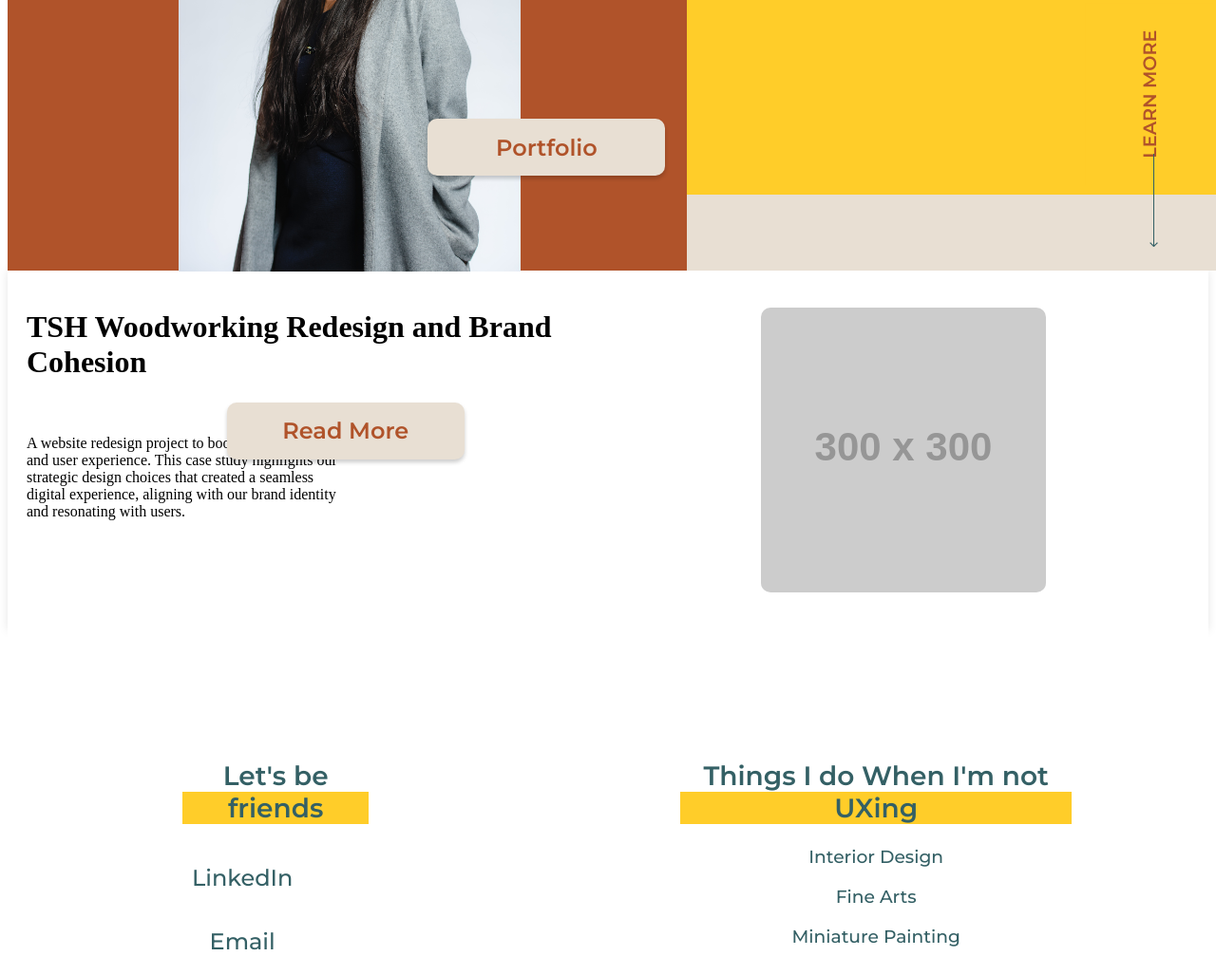
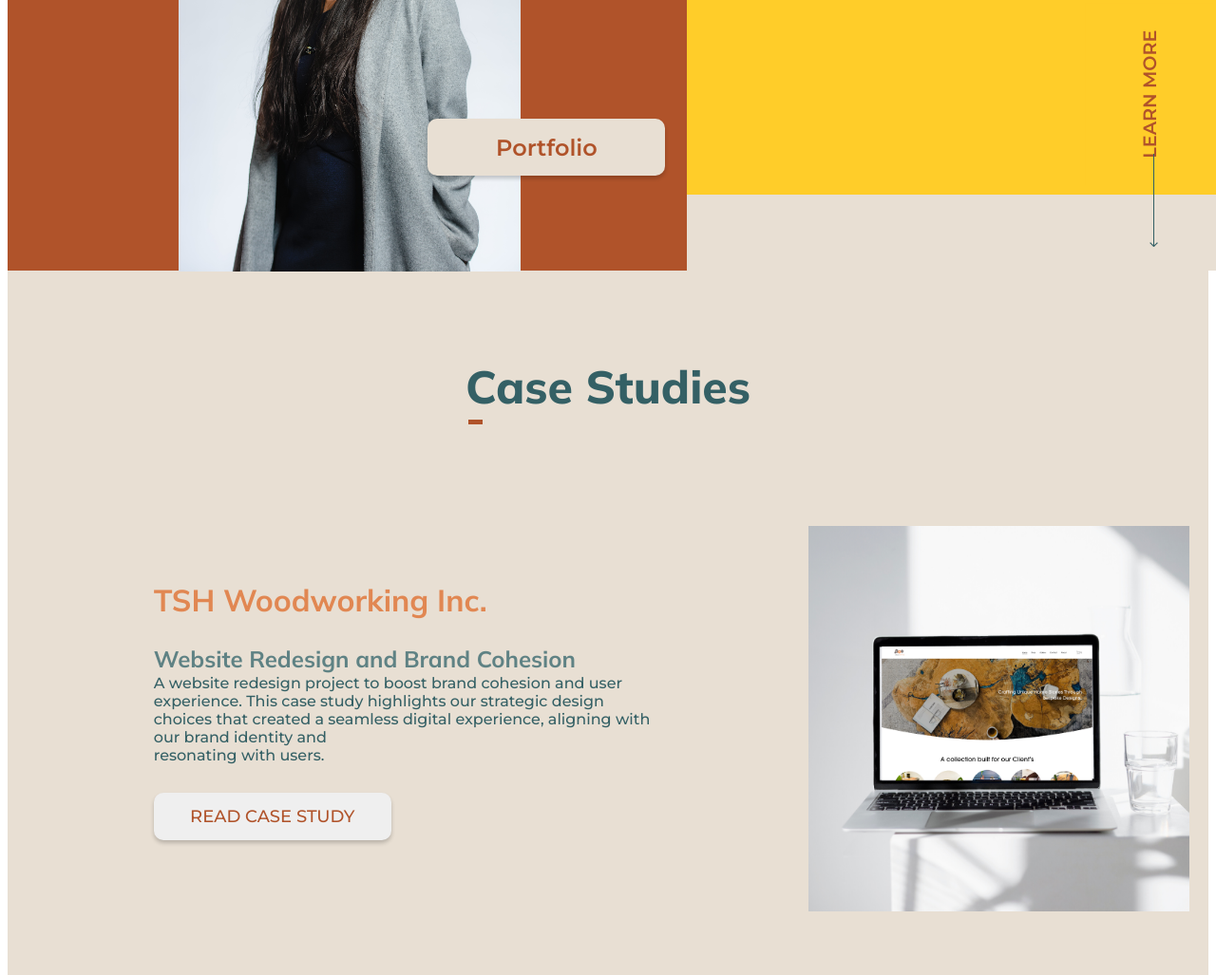
Before and after one commit to Dira1712/UX_UI_HW_20, a plain HTML site: page index.html in a window 1280 px wide. Shown: the part 653-1680 px from the top of the page at 95% size. Drawn offline with Linux system fonts and the light colour scheme; placeholder pictures from the web are drawn by us.

Commit message:
merge changes for index.html

```diff
--- a/css/style.css
+++ b/css/style.css
@@ -93,30 +93,101 @@ a {
 
 .projectsContainer {
     display: grid;
-    grid-template-columns: 1fr 1fr;
+    grid-template-columns: 2fr 1fr;
+    grid-template-rows: 1fr;
     gap: 20px;
-    background-color: #fff;
-    padding: 20px;
-    box-shadow: 0 0 10px rgba(0, 0, 0, 0.1);
+    padding: 20px 20px 120px 20px;
+    background: #E8DFD3;
 }
-.content {
-    display: flex;
-    flex-direction: column;
-    justify-content: center;
+
+.projectsContainer_left {
+    display: grid;
+    grid-template-columns: 1fr 2fr;
+    grid-template-rows: 1fr;
+    gap: 20px;
+    background: #E8DFD3;
+    padding: 20px 20px 120px 20px;
 }
-.content div {
-    margin-bottom: 20px;
+
+.projectContainer_content {
+    display: grid;
+    grid-template-rows: 1fr .25fr 1fr 1fr;
+    grid-template-columns: 1fr 1fr 1fr 1fr 1fr 1fr;
 }
-.content div:last-child {
-    margin-bottom: 0;
+
+.item-heading {
+    grid-column-start: 2;
+    grid-column-end: 7;
+    justify-self: start;
+    align-self: end;
 }
-.image {
-    display: flex;
-    justify-content: center;
-    align-items: center;
+
+.item-heading h2 {
+    font-family: Mulish;
+    color: rgba(224, 125, 68, 0.90);
+    font-size: 32px;
+    font-style: normal;
+    font-weight: 700;
+    line-height: normal;
 }
-.image img {
-    max-width: 100%;
-    height: auto;
+
+.item-sub-heading {
+    grid-column-start: 2;
+    grid-column-end: 6;
+    justify-self: start;
+    align-self: start;
+    margin: 0;
+}
+
+.item-sub-heading  h3 {
+    color: #5F8284;
+    font-family: Mulish;
+    font-size: 24px;
+    font-style: normal;
+    font-weight: 700;
+    line-height: normal;
+    margin: 0;
+}
+
+.item-intro {
+    grid-column-start: 2;
+    grid-column-end: 6;
+    justify-self: start;
+    align-self: start;
+}
+
+.item-intro p {
+    color: #346065;
+    font-family: "Montserrat", sans-serif;
+    font-size: 16px;
+    font-style: normal;
+    font-weight: 500;
+    line-height: normal;
+    margin: 0;
+}
+
+.item-button {
+    grid-column-start: 2;
+    grid-column-end: 6;
+    justify-self: start;
+    align-self: start;
+}
+
+.item-button button {
+    width: 250px;
+    height: 50px;
+    font-size: large;
+    font-family: "Montserrat", sans-serif;
+    font-weight: 500;
+    border: none;
     border-radius: 10px;
+    color: #B0532A;
+    box-shadow: 0 3px 4px rgba(0, 0, 0, 0.2);
 }
+
+.projectsContainer_im img {
+    width: 100%;
+    height: 100%;
+    object-fit: cover; /* Ensures image covers the container */
+    object-position: center;
+}
--- a/index.html
+++ b/index.html
@@ -11,14 +11,40 @@
   <link rel="preconnect" href="https://fonts.gstatic.com" crossorigin>
   <link href="https://fonts.googleapis.com/css2?family=Montserrat:ital,wght@0,100..900;1,100..900&display=swap"
         rel="stylesheet">
+
+  <!-- Monsterat -->
+  <link rel="preconnect" href="https://fonts.googleapis.com">
+  <link rel="preconnect" href="https://fonts.gstatic.com" crossorigin>
+  <link href="https://fonts.googleapis.com/css2?family=Montserrat:ital,wght@0,100..900;1,100..900&display=swap"
+        rel="stylesheet">
+  <!--------------->
+
+  <!-- Prompt Font -->
+  <link rel="preconnect" href="https://fonts.googleapis.com">
+  <link rel="preconnect" href="https://fonts.gstatic.com" crossorigin>
+  <link
+    href="https://fonts.googleapis.com/css2?family=Montserrat:ital,wght@0,100..900;1,100..900&family=Prompt:ital,wght@0,100;0,200;0,300;0,400;0,500;0,600;0,700;0,800;0,900;1,100;1,200;1,300;1,400;1,500;1,600;1,700;1,800;1,900&display=swap"
+    rel="stylesheet">
+  <!--------------->
+
+
+  <!-- Mulish fornt -->
+  <link rel="preconnect" href="https://fonts.googleapis.com">
+  <link rel="preconnect" href="https://fonts.gstatic.com" crossorigin>
+  <link
+    href="https://fonts.googleapis.com/css2?family=Montserrat:ital,wght@0,100..900;1,100..900&family=Mulish:ital,wght@0,200..1000;1,200..1000&family=Prompt:ital,wght@0,100;0,200;0,300;0,400;0,500;0,600;0,700;0,800;0,900;1,100;1,200;1,300;1,400;1,500;1,600;1,700;1,800;1,900&display=swap"
+    rel="stylesheet">
+  <!--------------->
 </head>
 <body>
 <!-- <a href="about.html">ABOUT ME </a>    -->
 <div class="Navbar">
 
-       <a href="index.html"> <img src="image/Logo.png" width="70" height="70" style="position: relative;left: 144px;top: 36px;"></a>
+  <a href="index.html"> <img src="image/Logo.png" width="70" height="70"
+                             style="position: relative;left: 144px;top: 36px;"></a>
   <div class="nav montserrat-secondary-font">
-             <a href="case_study_1.html"> <span class="txt-highlight">Case Studies</span></a> <!--apply Span for the extra highlight and class for the font size variation-->
+    <a href="case_study_1.html"> <span class="txt-highlight">Case Studies</span></a>
+    <!--apply Span for the extra highlight and class for the font size variation-->
     <a href="#Resume"><span class="txt-highlight"> Resume</span></a>
     <a href="about.html">
       <span class="txt-highlight">About</span> </a>
@@ -28,7 +54,7 @@
 <div class=" HeroContainer">
   <div class="HeroSection"><img src="image/Design Element 2.png" width="280px" height="90px"
                                 style="position: relative; left: 170px;"></div>
-        <div class="DesignElement"> </div>
+  <div class="DesignElement"></div>
   <button style="position: relative;
             z-index: 4;
             left: 42%;
@@ -42,7 +68,8 @@
             color: #B0532A;
             font-weight: 600;
             background-color: #E8DFD3;
-            box-shadow: 0px 3px 4px rgba(0,0,0,0.2); left: 35%;"> Portfolio</button>
+            box-shadow: 0px 3px 4px rgba(0,0,0,0.2); left: 35%;"> Portfolio
+  </button>
   <div class="myPictureArea">
     <div><img src="image/Design Element.png" style="position:relative;left: 300px; top: 50px;"></div>
     <div><img src="image/1000004861.JPEG" style="height: auto;
@@ -81,27 +108,75 @@
   </div>
 </div>
 
+<div style="background: #E8DFD3; display: flex; justify-content: center; padding-top: 60px; padding-bottom: 60px">
+  <h1 style="color: #346065;
+font-family: Mulish;
+font-size: 48px;
+font-style: normal;
+font-weight: 800;
+line-height: normal;"
+      class="underlineHeading">
+    Case Studies</h1>
+</div>
+
 <!-- Case studies Section-->
+<!-- TSH Woodwork-->
 <div class="projectsContainer">
-        <div class="content">
-            <div>
-                <h1>TSH Woodworking Redesign and Brand Cohesion</h1>
+  <div class="projectContainer_content">
+    <div class="item-heading"><h2>TSH Woodworking Inc.</h2></div>
+    <div class="item-sub-heading"><h3>Website Redesign and Brand Cohesion</h3></div>
+    <div class="item-intro">
+      <p> A website redesign project to boost brand cohesion and user experience. This case study highlights our
+        strategic design choices that created a seamless digital experience, aligning with our brand identity and <br>
+        resonating with users.</p>
     </div>
-            <div>
-                <p> A website redesign project to boost brand cohesion <br>
-                    and user experience. This case study highlights our <br>
-                    strategic design choices that created a seamless <br>
-                    digital experience, aligning with our brand identity <br>
-                    and resonating with users.</p>
-            </div>
-            <div>
-                <button class="btnProperties"> Read More</button>
+    <div class="item-button">
+      <button> READ CASE STUDY</button>
     </div>
   </div>
-        <div class="image">
-            <img src="https://via.placeholder.com/300" alt="Placeholder Image">
+  <div class="projectsContainer_im">
+    <img src="./image/tsh woodworking Case Study.png" alt="Placeholder Image">
   </div>
 </div>
+
+<!-- Presentation Manor -->
+<div class="projectsContainer_left">
+  <div class="projectsContainer_im">
+    <img src="./image/Presentation%20Manor.png" alt="Placeholder Image">
+  </div>
+  <div class="projectContainer_content">
+    <div class="item-heading"><h2>PRESENTATION MANOR FOR SENIOR LIVING</h2></div>
+    <div class="item-sub-heading"><h3>Responsive Web Design</h3></div>
+    <div class="item-intro">
+      <p class="montserrat-secondary-font">As a product designer, my journey to take on the challenge of redesigning and
+        creating a responsive website for the non-profit organization I'm associated with.</p>
+    </div>
+    <div class="item-button">
+      <button> READ CASE STUDY</button>
+    </div>
+  </div>
+</div>
+
+
+<!-- SKILL XCHANGE -->
+<div class="projectsContainer">
+  <div class="projectContainer_content">
+    <div class="item-heading"><h2>SKILLXCHANGE</h2></div>
+    <div class="item-sub-heading"><h3>Skill Swap App Product Design</h3></div>
+    <div class="item-intro">
+      <p class="montserrat-secondary-font">Creating a skill-building app, prioritizing user needs and intuitive design.
+        Through research and iterative testing, I created an empowering platform for users to enhance their skills and
+        achieve their goals.</p>
+    </div>
+    <div class="item-button">
+      <button> READ CASE STUDY</button>
+    </div>
+  </div>
+  <div class="projectsContainer_im">
+    <img src="./image/SkillXchange_case study_image.png" alt="Placeholder Image">
+  </div>
+</div>
+
 
 </body>
 
```
Also changed, not shown: case_study_1.html (+1 -1 lines), image/Presentation Manor.png (added), image/SkillXchange_case study_image.png (added), image/tsh woodworking Case Study.png (added). Lines whose indentation alone changed are shown as unchanged.
